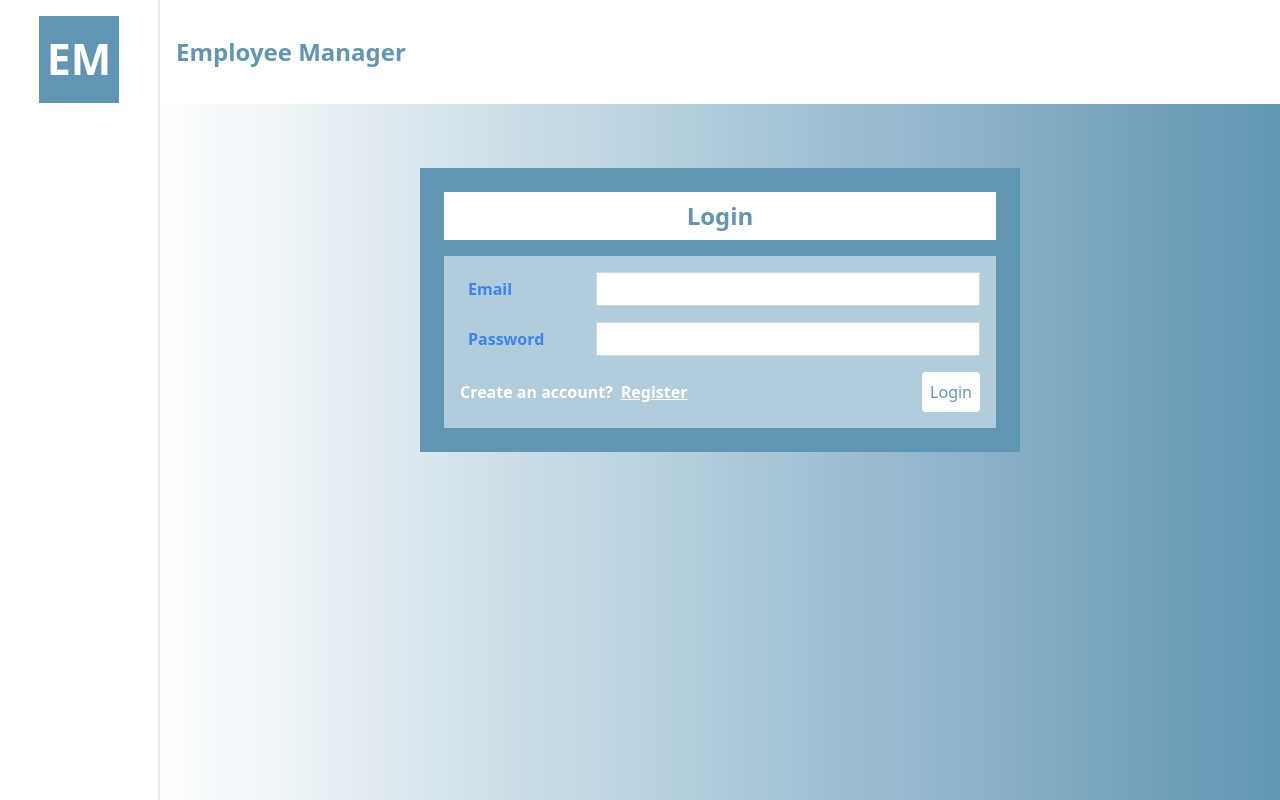
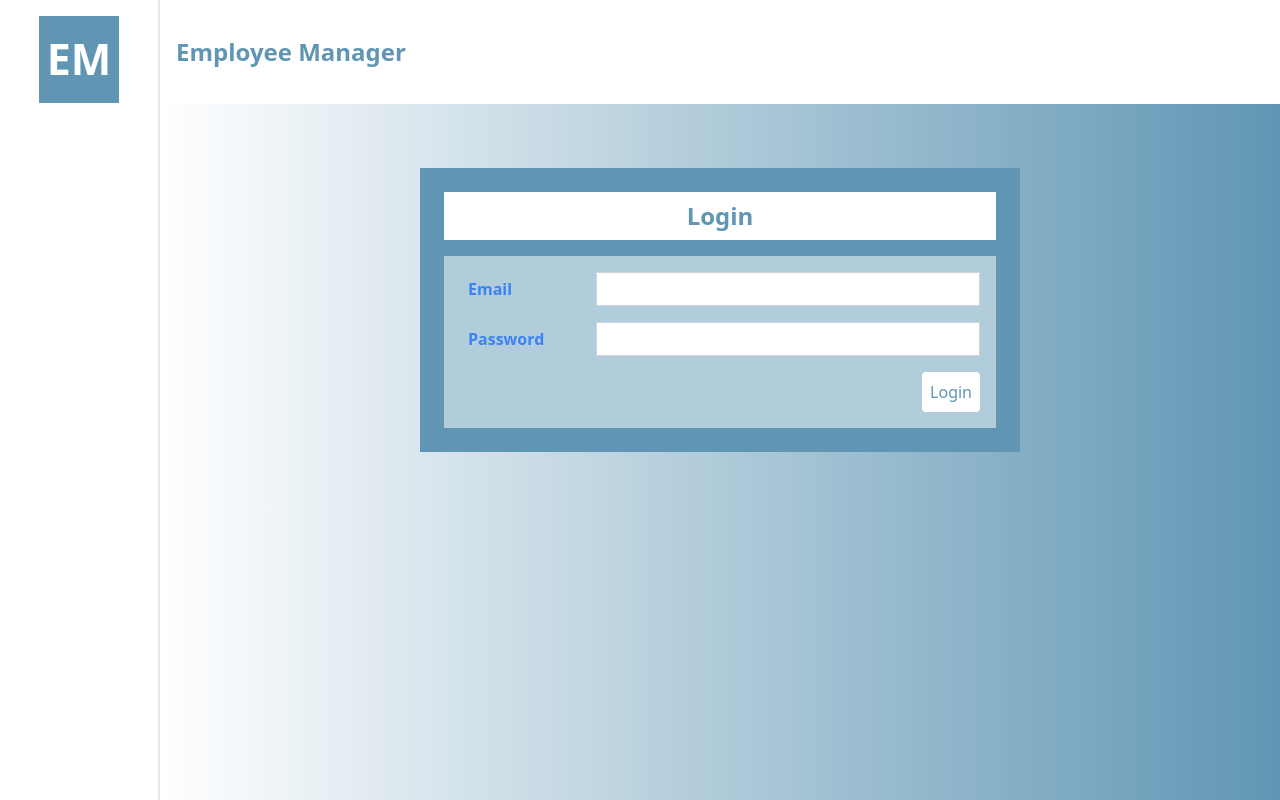
Before and after one commit to alisonwu6/employee-manager, a React (Vite) app in the folder frontend/: page /Login in a window 1280 px wide. Built offline with nearby package versions, Linux system fonts and the light colour scheme.

Commit message:
fix: remove register link in login page

```diff
--- a/frontend/src/pages/Login.jsx
+++ b/frontend/src/pages/Login.jsx
@@ -53,16 +53,7 @@ const Login = () => {
             className="border border-gray-300 px-2 py-1 w-96"
           />
         </div>
-        <div className="flex justify-between items-center">
-          <div className="text-white font-bold">
-            Create an account?
-            <Link
-              to="/register"
-              className="underline ml-2"
-            >
-              Register
-            </Link>
-          </div>
+        <div className="flex justify-end items-center">
           <button className="bg-white text-primary p-2 rounded">Login</button>
         </div>
       </form>
```
